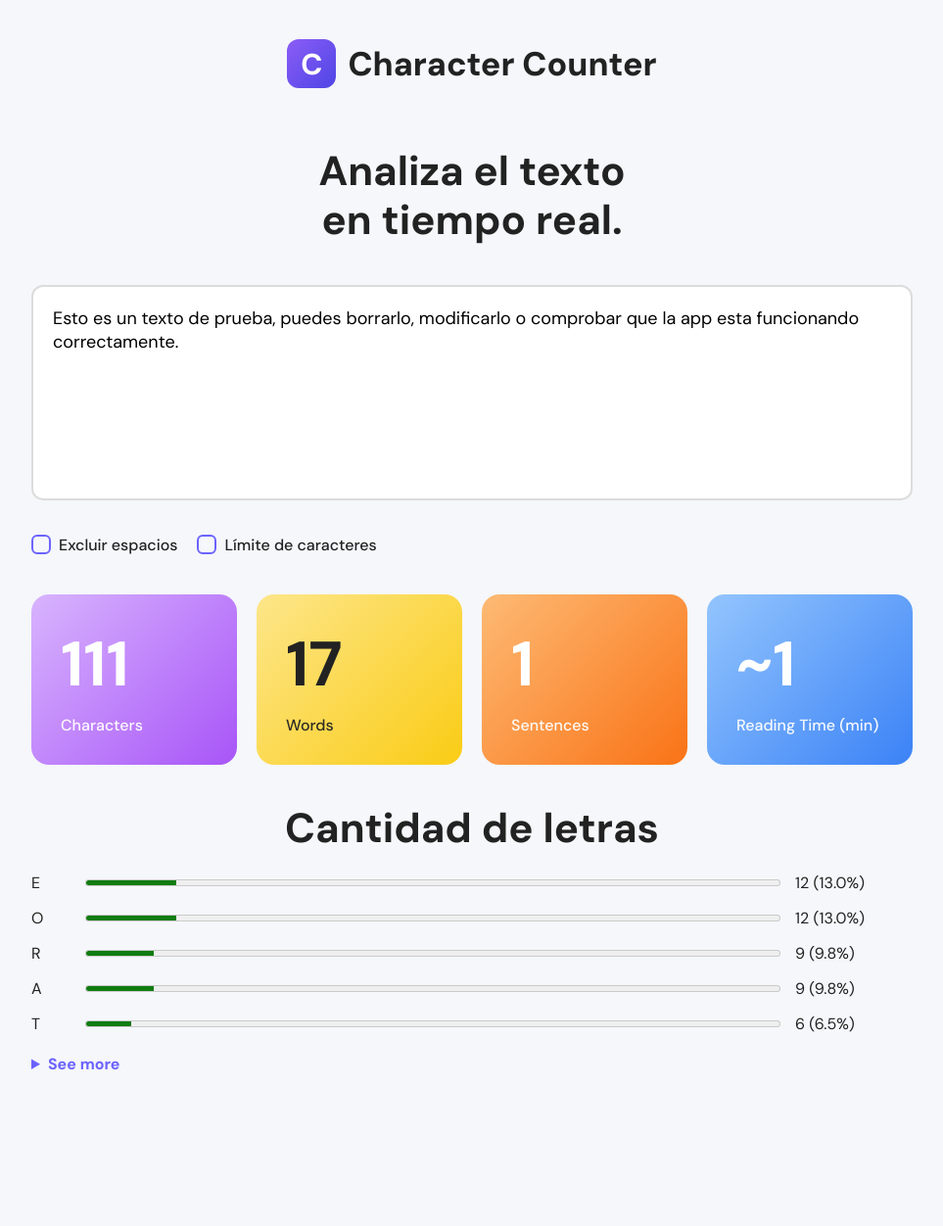
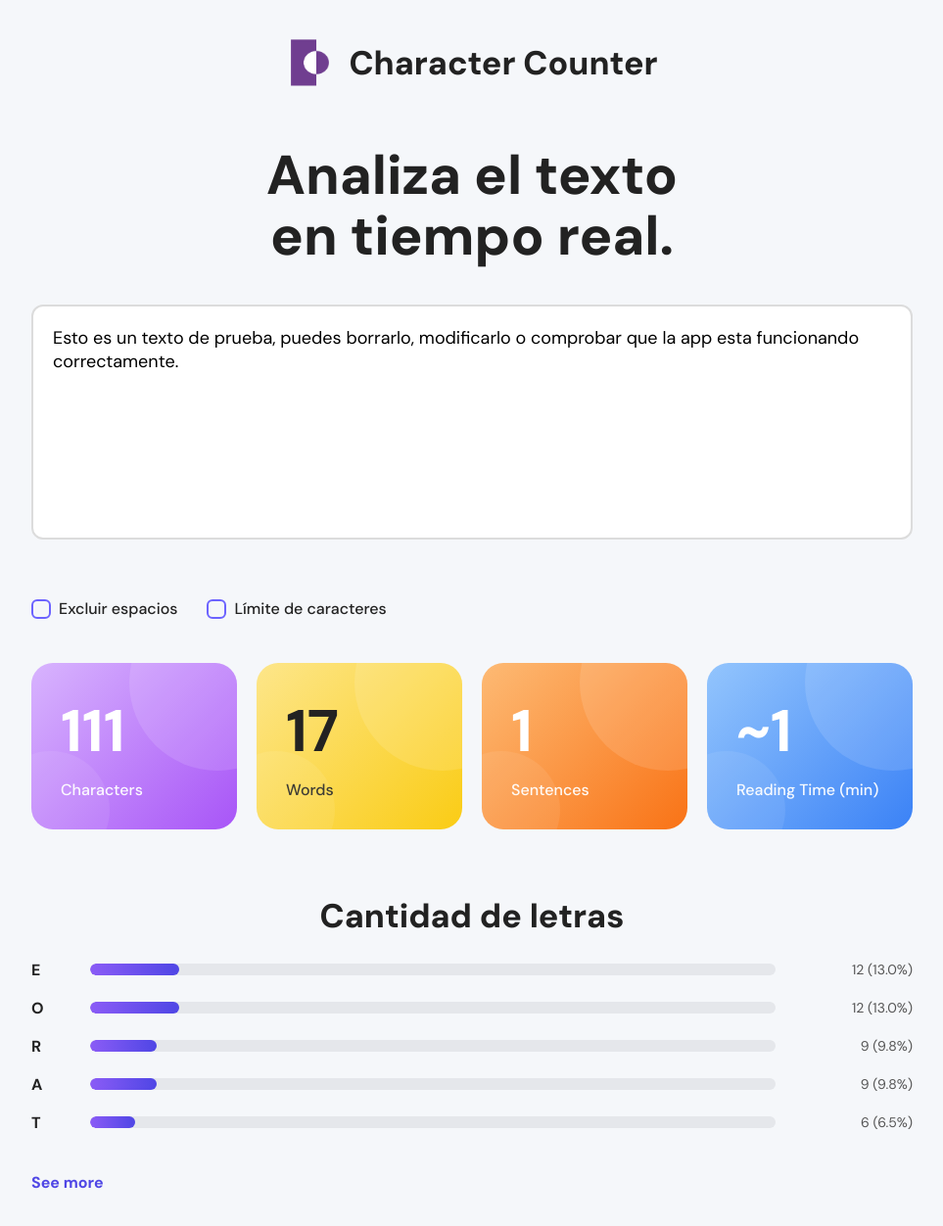
Before and after one commit to malegallardo375-lang/character-counter-proyect, a React (Vite) app: page / in a window 1280 px wide. Shown: the top 1252 px of the page at 98% size, without its empty margins (158-1121 px from the left). Before the commit the page ends 1137 px from the top, so only its background shows below. Built offline with nearby package versions, Linux system fonts and the light colour scheme.

Commit message:
style: enhance header and refine UI

```diff
--- a/src/components/Header.jsx
+++ b/src/components/Header.jsx
@@ -1,8 +1,10 @@
+import logo from "../assets/logo.png"
+
 const Header = () => {
   return (
     <header className="header">
       <div className="header-logo">
-        <p>C</p>
+        <img src={logo} alt="Character Counter Logo" />
         <h1>Character Counter</h1>
       </div>
     </header>
--- a/src/components/ProgressBar.jsx
+++ b/src/components/ProgressBar.jsx
@@ -1,16 +1,16 @@
 const ProgressBar = ({ letter }) => {
   return (
     <li className="progress-item">
-      <span>{letter.letterName.toUpperCase()}</span>
+      <span className="letter">{letter.letterName.toUpperCase()}</span>
 
-      <meter
-        className="progress-bar"
-        min="0"
-        max="100"
-        value={letter.percentage}
-      ></meter>
+      <div className="progress-track">
+        <div
+          className="progress-fill"
+          style={{ width: `${letter.percentage}%` }}
+        ></div>
+      </div>
 
-      <span>
+      <span className="progress-info">
         {letter.amount} ({letter.percentage.toFixed(1)}%)
       </span>
     </li>
--- a/src/index.css
+++ b/src/index.css
@@ -42,27 +42,13 @@ main {
 .header-logo {
   display: flex;
   align-items: center;
-  gap: 12px;
+  gap: 16px;
 }
 
-.header-logo p {
-  width: 50px;
-  height: 50px;
-  background-color: #6C63FF;
-  color: white;
-  font-size: 30px;
-  font-weight: bold;
-  border-radius: 12px;
-
-  background:linear-gradient(
-        135deg,
-        #8b5cf6,
-        #4f46e5
-    );
-
-  display: flex;
-  justify-content: center;
-  align-items: center;
+.header-logo img {
+   width: 48px;
+  height: 48px;
+  object-fit: contain;
 }
 
 .header-logo h1 {
@@ -78,9 +64,10 @@ font-weight:800;
 
 main h2 {
   text-align: center;
-  font-size: 42px;
+  font-size: 56px;
+  font-weight:800;
   margin-bottom: 40px;
-  line-height: 1.2;
+  line-height: 1.1;
 }
 
 /* ===========================
@@ -89,7 +76,7 @@ main h2 {
 
 .write-area {
   width: 100%;
-  min-height: 220px;
+  min-height: 240px;
 
   padding: 20px;
 
@@ -122,6 +109,7 @@ main h2 {
 }
 
 .write-area:focus {
+  outline:none;
   border-color: #6C63FF;
   box-shadow: 0 0 0 4px rgba(108, 99, 255, .15);
 }
@@ -133,10 +121,10 @@ main h2 {
 .controls {
   display: flex;
   align-items: center;
-  gap: 20px;
+  gap: 30px;
   flex-wrap: wrap;
-
-  margin-bottom: 40px;
+  margin-top:25px;
+  margin-bottom: 45px;
 }
 
 .controls label {
@@ -202,21 +190,61 @@ main h2 {
 
 .card {
   padding: 30px;
-  border-radius: 18px;
+  height:170px;
+  border-radius: 22px;
   color: white;
+  position:relative;
+  overflow:hidden;
   transition:
         transform .25s,
         box-shadow .25s;
 }
 
 .card:hover {
-  transform: translateY(-8px);
-     box-shadow:0 18px 30px rgba(0,0,0,.12);
+  transform: translateY(-10px);
+             scale:(1.02);
+  box-shadow:0 18px 30px rgba(0,0,0,.12);
+}
+
+.card::before{
+
+    content:"";
+
+    position:absolute;
+
+    width:180px;
+    height:180px;
+
+    border-radius:50%;
+
+    background:rgba(255,255,255,.12);
+
+    top:-70px;
+    right:-70px;
+
+}
+
+.card::after{
+
+    content:"";
+
+    position:absolute;
+
+    width:120px;
+    height:120px;
+
+    border-radius:50%;
+
+    background:rgba(255,255,255,.08);
+
+    bottom:-40px;
+    left:-40px;
+
 }
 
 .card h3 {
-  font-size: 64px;
-font-weight:700;
+  font-size: 60px;
+  font-weight:700;
   margin-bottom: 10px;
 }
 
@@ -257,39 +285,69 @@ font-weight:700;
 =========================== */
 
 .letter-density h2 {
-  margin-bottom: 20px;
+font-size: 34px;
+  margin-bottom: 25px;
 }
 
-.progress-item {
-  display: grid;
-  grid-template-columns: 40px 1fr 120px;
-  align-items: center;
-
-  gap: 15px;
-
-  margin-bottom: 15px;
-
-  list-style: none;
+.progress-item{
+    display:grid;
+    grid-template-columns:40px 1fr 120px;
+    align-items:center;
+    gap:20px;
+    list-style:none;
+    margin-bottom:18px;
 }
 
-.progress-bar {
-  width: 100%;
-  height: 14px;
+.letter{
+    font-weight:700;
 }
+
+.letter-density{
+    margin-top:70px;
+}
+
+.progress-track{
+    width:100%;
+    height:12px;
+    background:#e5e7eb;
+    border-radius:999px;
+    overflow:hidden;
+}
+
+.progress-fill{
+    height:100%;
+    background:linear-gradient(90deg,#8b5cf6,#4f46e5);
+    border-radius:999px;
+    transition:width .4s ease;
+}
+
+.progress-info{
+    text-align:right;
+    font-size:14px;
+    color:#555;
+}
+
+
 
 details {
   margin-top: 20px;
 }
 
-summary {
-  cursor: pointer;
-  font-weight: bold;
-  color: #6C63FF;
-  transition: .2s;
+summary{
+    display:inline-block;
+    margin-top:20px;
+
+    color:#4f46e5;
+
+    font-weight:700;
+
+    cursor:pointer;
+
+    transition:.2s;
 }
 
-summary:hover {
-  color: #4f46e5;
+summary:hover{
+    color:#312e81;
 }
 
 .meter-list {
```
